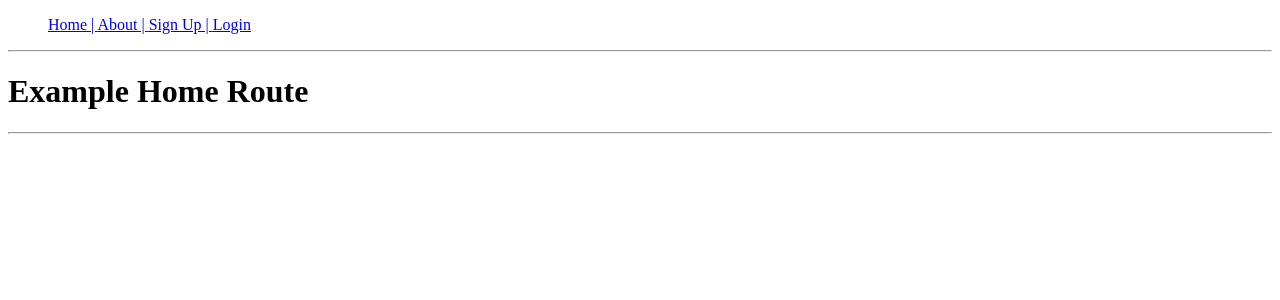
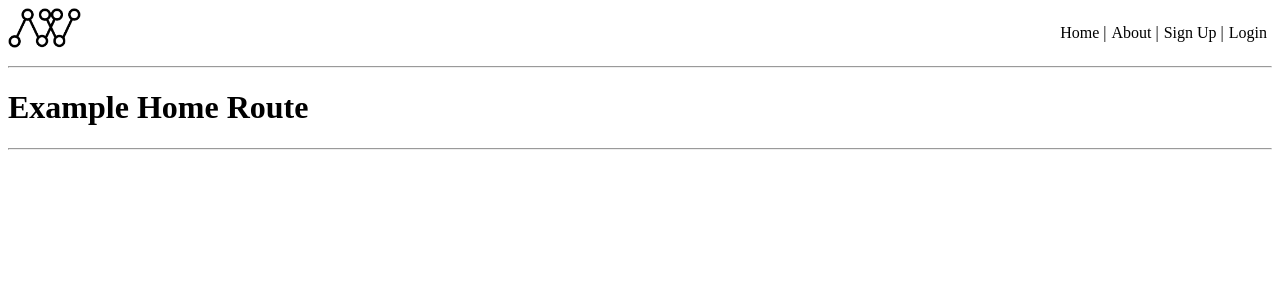
Before and after one commit to entegral/reactJsTemplate, a React app: page /#/ in a window 1280 px wide. Shown: the top 300 px of the page. Built offline with nearby package versions, Linux system fonts and the light colour scheme.

Commit message:
reformat header

```diff
--- a/src/components/App.jsx
+++ b/src/components/App.jsx
@@ -7,12 +7,11 @@ function App() {
   return (
     <div>
       <Header/>
+      <hr />
       <Switch>
         <Route exact path='/' component={Home} />
-
-        <h1>Generic Template Works!</h1>
       </Switch>
-      <hr/>
+      <hr />
     </div>
   );
 }
--- a/src/components/Header.jsx
+++ b/src/components/Header.jsx
@@ -1,27 +1,39 @@
 import React from 'react';
 import { Link } from 'react-router-dom';
-
+import logo from '../assets/images/logo.png';
 function Header(){
 
-  const componentStyle = {
-    display: 'inline',
+
+
+  const compoonentStyle = {
+    overflow: 'hidden'
+  };
+
+  const imgStyle = {
+    height: '40px',
+    float: 'left'
+  };
+
+  const ulStyle = {
+    float: 'right'
   };
 
   const linkStyle = {
+    display: 'inline',
     textDecoration: 'none',
-    color: 'black'
+    color: 'black',
+    marginRight: 5
   };
 
-
   return (
-    <div>
-      <ul>
-        <Link to="/">Home | </Link>
-        <Link to="/">About | </Link>
-        <Link to="/">Sign Up | </Link>
-        <Link to="/">Login </Link>
+    <div style={compoonentStyle}>
+      <img style={imgStyle} src={logo} alt=""/>
+      <ul style={ulStyle}>
+        <Link style={linkStyle} to="/">Home |</Link>
+        <Link style={linkStyle} to="/">About |</Link>
+        <Link style={linkStyle} to="/">Sign Up |</Link>
+        <Link style={linkStyle} to="/">Login</Link>
       </ul>
-      <hr/>
     </div>
   );
 }
--- a/src/components/Home.jsx
+++ b/src/components/Home.jsx
@@ -4,7 +4,7 @@ import React from 'react';
 function Home (){
   return(
     <h1>Example Home Route</h1>
-  )
+  );
 }
 
 export default Home;
```
Also changed, not shown: src/assets/images/logo.png (added).
